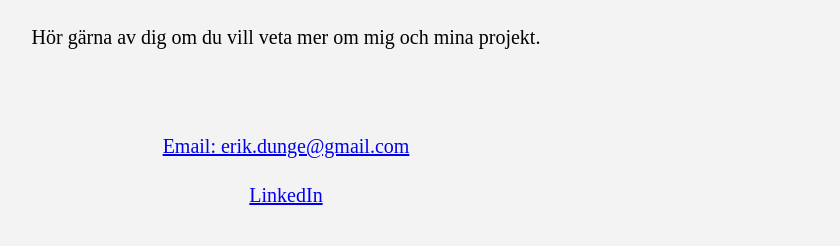
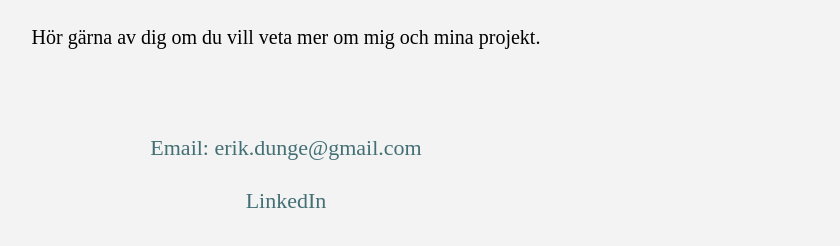
Before and after one commit to erikdunge/Portfolio, a plain HTML site: page kontakt.html in a window 1280 px wide. Shown: the part 288-534 px from the top of the page, without its empty margins (354-1194 px from the left). Drawn offline with Linux system fonts and the light colour scheme.

Commit message:
Update DungeDesign.css

```diff
--- a/DungeDesign.css
+++ b/DungeDesign.css
@@ -291,7 +291,6 @@ p {
 
 .kontakt-page {
     background-color: #f4f3f3;
-    color: #f4f3f3;
     font-family: Arial, sans-serif;
 }
 
@@ -332,6 +331,19 @@ p {
 
 .contact-info p {
     margin: 15px 0;
+}
+
+.contact-link {
+    font-family: 'DM Serif Display', serif;
+    font-size: 22px;
+    color: #426f74;
+    text-decoration: none;
+    border-bottom: 1px solid transparent;
+    transition: border-color 0.2s ease;
+}
+
+.contact-link:hover {
+    border-color: #426f74;
 }
 
 /* OM MIG */
@@ -430,7 +442,7 @@ p {
 /* Platshållartext som markerar var Erik behöver fylla i eget innehåll */
 .placeholder {
     color: #9a9a9a;
-    font-family: 'DM Serif Display', serif;
+    font-style: italic;
 }
 
 .min-roll-box {
```
